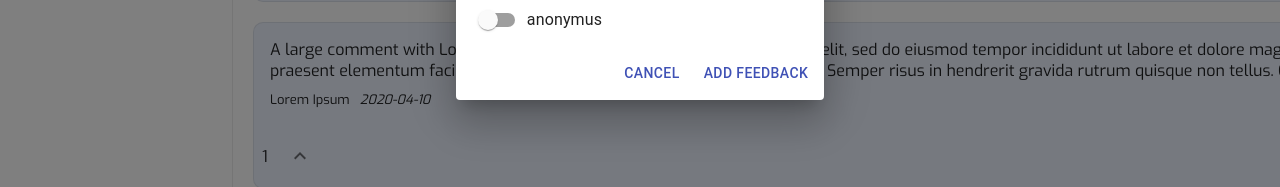
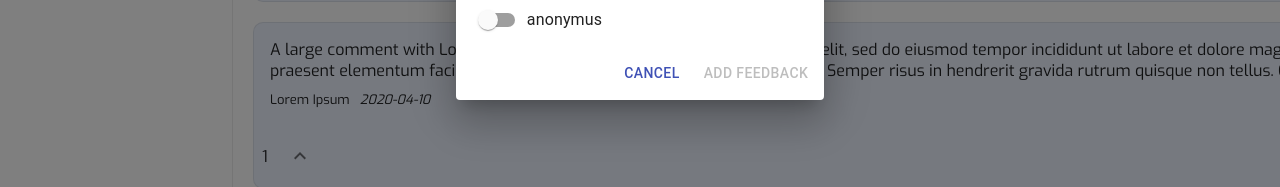
Before and after one commit to CodecoolGlobal/Codecool-Statisfaction-App-Frontend, a React (Create React App) app: page /feedbacks in a window 1280 px wide. Both pictures are taken after a click on the button "ADD FEEDBACK". Shown: the part 414-601 px from the top of the page. Built offline with nearby package versions, Linux system fonts and the light colour scheme.

Commit message:
Delete feedback message after added, disable save when no message

```diff
--- a/src/Components/Feedbacks/Feedbacks.js
+++ b/src/Components/Feedbacks/Feedbacks.js
@@ -45,6 +45,7 @@ export default function Feedbacks() {
       if (feedbackId > 0) {
         feedback["id"] = feedbackId;
         setFeedbacks(feedbacks.concat(feedback));
+        setFeedbackMessage("");
       }
     }
     SendFeedback(feedback);
@@ -118,7 +119,11 @@ export default function Feedbacks() {
           <Button onClick={handleClose} color="primary">
             Cancel
           </Button>
-          <Button onClick={handleSave} color="primary">
+          <Button
+            onClick={handleSave}
+            color="primary"
+            disabled={feedbackMessage.length === 0}
+          >
             Add feedback
           </Button>
         </DialogActions>
```
